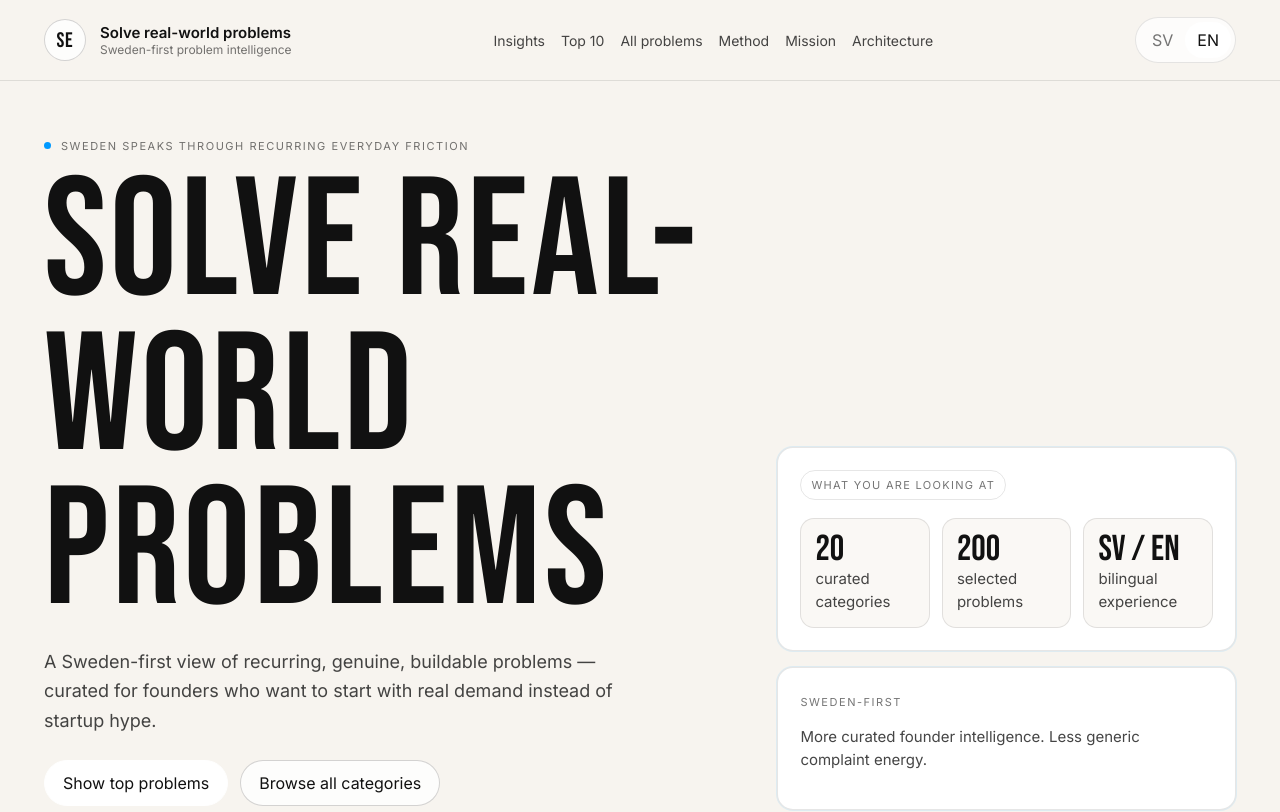
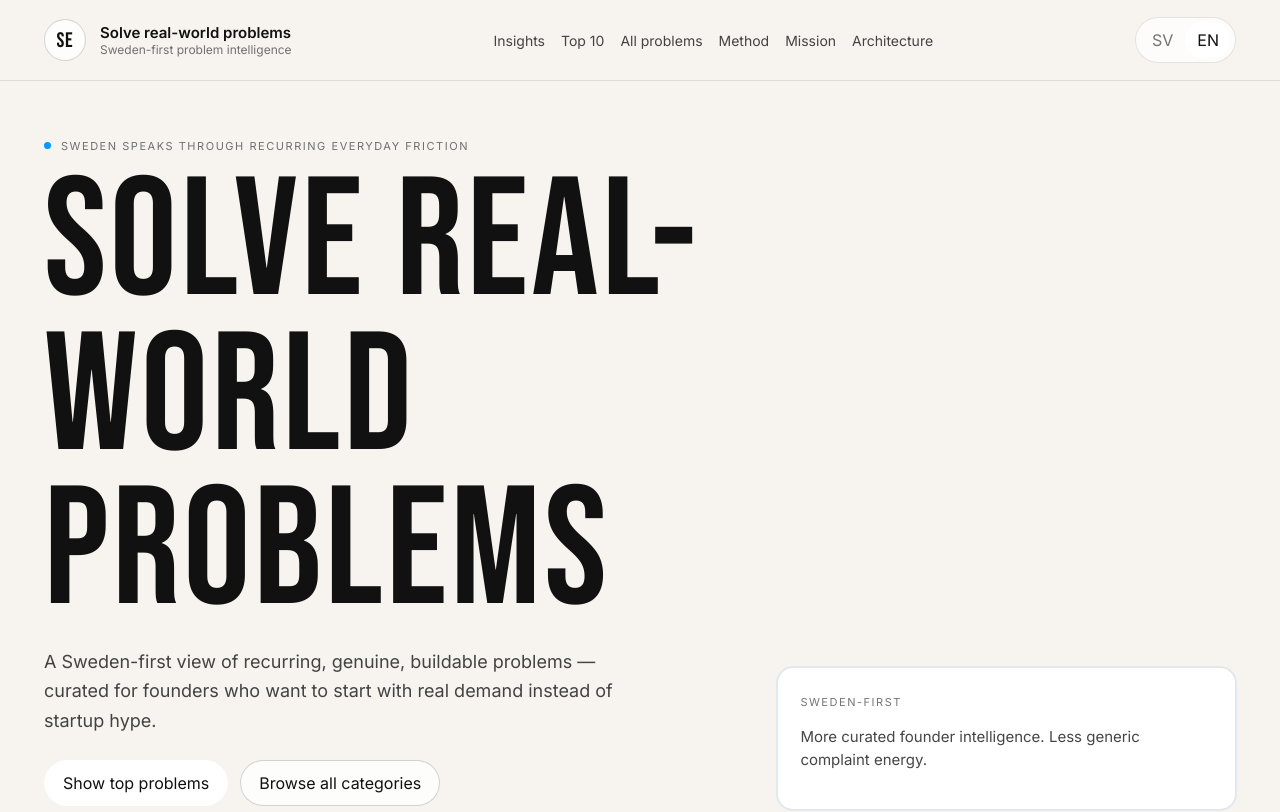
Before and after one commit to mpendyala3/fix-my-itch-sweden, a Next.js app: page / in a window 1280 px wide. Shown: the top 812 px of the page. Built offline with nearby package versions, Linux system fonts and the light colour scheme.

Commit message:
refactor: remove hero stats section

```diff
--- a/app/ClientHome.tsx
+++ b/app/ClientHome.tsx
@@ -408,12 +408,6 @@ export function HomePage({ routeLabel }: { routeLabel?: string }) {
   const categoryMeta = category[lang];
   const categoryItems = category.items.map((item) => presentProblem(lang, item[lang]));
 
-  const stats = useMemo(() => {
-    const categoryCount = categoryOrder.length;
-    const problemCount = categoryOrder.reduce((total, id) => total + categories[id].items.length, 0);
-    return { categoryCount, problemCount };
-  }, []);
-
   const featured = featuredProblemRefs.map(({ id, index }) => {
     const meta = categories[id][lang];
     const problem = presentProblem(lang, categories[id].items[index][lang]);
@@ -508,24 +502,6 @@ export function HomePage({ routeLabel }: { routeLabel?: string }) {
             </div>
 
             <aside className="hero-side" aria-label="Summary information">
-              <div className="hero-proof-card">
-                <span className="label">{text.proofLabel}</span>
-                <div className="hero-proof-grid">
-                  <div>
-                    <strong>{stats.categoryCount}</strong>
-                    <span>{text.proofItems[0][1]}</span>
-                  </div>
-                  <div>
-                    <strong>{stats.problemCount}</strong>
-                    <span>{text.proofItems[1][1]}</span>
-                  </div>
-                  <div>
-                    <strong>{text.proofItems[2][0]}</strong>
-                    <span>{text.proofItems[2][1]}</span>
-                  </div>
-                </div>
-              </div>
-
               <div className="hero-note-card">
                 <span className="mini-kicker">Sweden-first</span>
                 <p>
```
Also changed, not shown: 13 other files (tests, documents, lock files or other folders).
